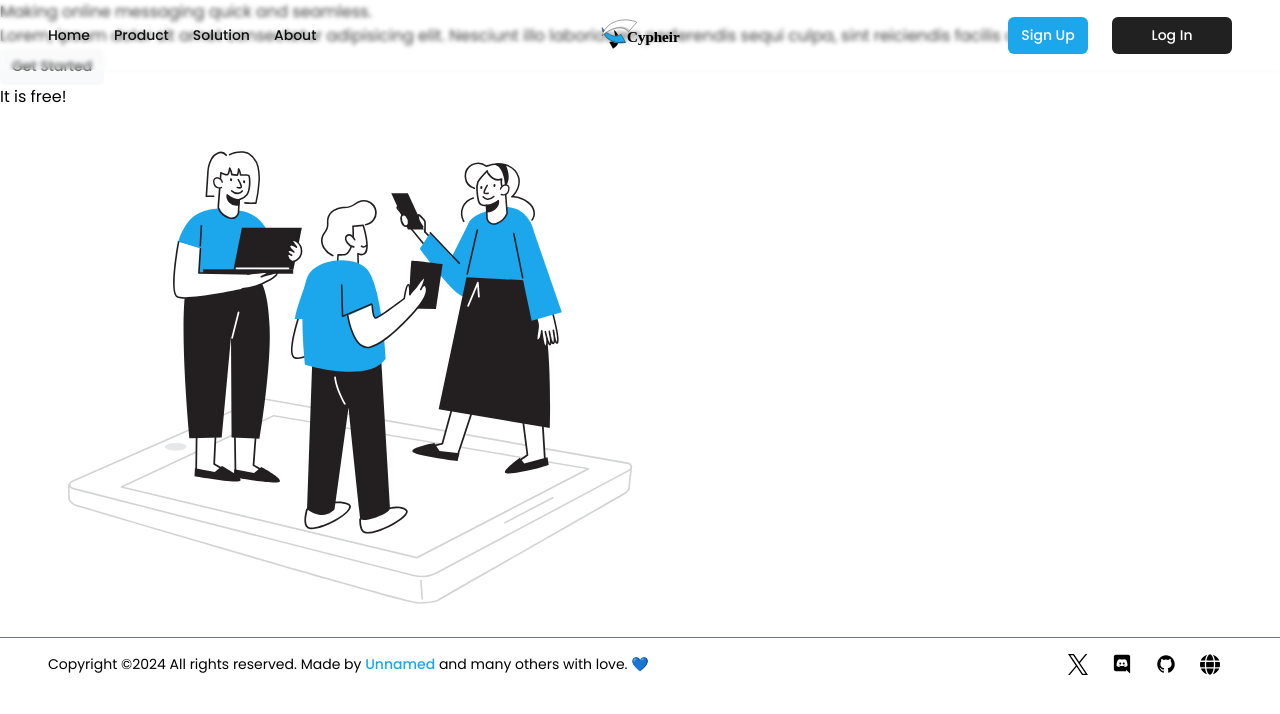
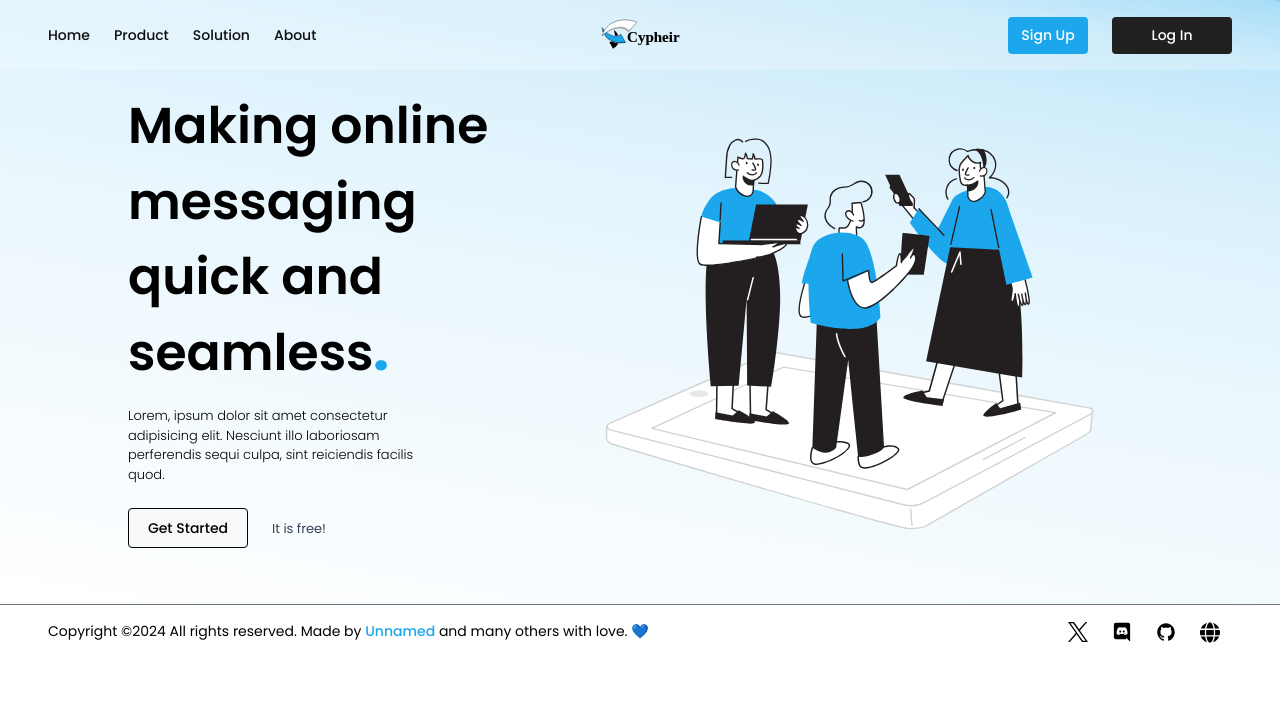
Before and after one commit to unnamed-lab/cypheir-mail-web, a Next.js app: page / in a window 1280 px wide. Shown: the top 714 px of the page. Built offline with nearby package versions, Linux system fonts and the light colour scheme.

Commit message:
fix(component): hero section tweak
re-edited the hero section, changed up some styles, and reconfigured tailwind.config.ts

```diff
--- a/src/styles/css/app.module.css
+++ /dev/null
@@ -1,3 +0,0 @@
-
-
-/*# sourceMappingURL=app.module.css.map */
--- a/src/styles/css/global.css
+++ b/src/styles/css/global.css
@@ -2,140 +2,6 @@
 @tailwind base;
 @tailwind components;
 @tailwind utilities;
-.cyp-row {
-  --cyp-gutter-x: 1.5rem;
-  --cyp-gutter-y: 0;
-  display: flex;
-  flex-wrap: wrap;
-  margin-top: calc(-1 * var(--cyp-gutter-y));
-  margin-right: calc(-0.5 * var(--cyp-gutter-x));
-  margin-left: calc(-0.5 * var(--cyp-gutter-x));
-}
-.cyp-row * {
-  width: 100%;
-  max-width: 100%;
-  margin-top: var(--cyp-gutter-y);
-}
-
-.container {
-  --cyp-gutter-x: 1.5rem;
-  --cyp-gutter-y: 0;
-  width: 100%;
-  padding: 0 calc(0.5 * var(--cyp-gutter-x));
-  margin-right: auto;
-  margin-left: auto;
-}
-
-.col {
-  max-width: 100%;
-}
-@media (min-width: 768px) {
-  .col-md {
-    flex: 1 0 0%;
-  }
-  .col-md-12 {
-    flex: 0 0 auto;
-    width: 100%;
-  }
-  .col-md-11 {
-    flex: 0 0 auto;
-    width: 91.6666666667%;
-  }
-  .col-md-10 {
-    flex: 0 0 auto;
-    width: 83.3333333333%;
-  }
-  .col-md-9 {
-    flex: 0 0 auto;
-    width: 75%;
-  }
-  .col-md-8 {
-    flex: 0 0 auto;
-    width: 66.6666666667%;
-  }
-  .col-md-7 {
-    flex: 0 0 auto;
-    width: 58.3333333333%;
-  }
-  .col-md-6 {
-    flex: 0 0 auto;
-    width: 50%;
-  }
-  .col-md-5 {
-    flex: 0 0 auto;
-    width: 41.6666666667%;
-  }
-  .col-md-4 {
-    flex: 0 0 auto;
-    width: 33.3333333333%;
-  }
-  .col-md-3 {
-    flex: 0 0 auto;
-    width: 25%;
-  }
-  .col-md-2 {
-    flex: 0 0 auto;
-    width: 16.6666666667%;
-  }
-  .col-md-1 {
-    flex: 0 0 auto;
-    width: 8.3333333333%;
-  }
-}
-@media (min-width: 992px) {
-  .col-lg {
-    flex: 1 0 0%;
-  }
-  .col-lg-12 {
-    flex: 0 0 auto;
-    width: 100%;
-  }
-  .col-lg-11 {
-    flex: 0 0 auto;
-    width: 91.6666666667%;
-  }
-  .col-lg-10 {
-    flex: 0 0 auto;
-    width: 83.3333333333%;
-  }
-  .col-lg-9 {
-    flex: 0 0 auto;
-    width: 75%;
-  }
-  .col-lg-8 {
-    flex: 0 0 auto;
-    width: 66.6666666667%;
-  }
-  .col-lg-7 {
-    flex: 0 0 auto;
-    width: 58.3333333333%;
-  }
-  .col-lg-6 {
-    flex: 0 0 auto;
-    width: 50%;
-  }
-  .col-lg-5 {
-    flex: 0 0 auto;
-    width: 41.6666666667%;
-  }
-  .col-lg-4 {
-    flex: 0 0 auto;
-    width: 33.3333333333%;
-  }
-  .col-lg-3 {
-    flex: 0 0 auto;
-    width: 25%;
-  }
-  .col-lg-2 {
-    flex: 0 0 auto;
-    width: 16.6666666667%;
-  }
-  .col-lg-1 {
-    flex: 0 0 auto;
-    width: 8.3333333333%;
-  }
-}
-
 :root {
   --heading-space: 0.15em;
   --heading-font: 1.75em;
@@ -180,7 +46,7 @@
   display: flex;
   align-items: center;
   justify-content: center;
-  border-radius: 6px;
+  border-radius: 4px;
   padding: 8px 12px;
   font-size: 14px;
   font-weight: 500;
@@ -191,7 +57,6 @@
 }
 .btn:hover {
   background-color: #dee2e6;
-  border-radius: 10px;
 }
 .btn:focus {
   outline: 1px solid #1ca7ec;
@@ -384,10 +249,14 @@
   max-width: 100dvw;
   padding: 5px 3rem;
   width: -webkit-fill-available;
-  box-shadow: 0 0.01px 10px #f8f9fa;
   background-color: rgba(255, 255, 255, 0.25);
   backdrop-filter: blur(2px);
   color: #0e0f0f;
+}
+@media (max-width: 767px) {
+  .navbar {
+    box-shadow: 0 0.01px 10px #f8f9fa;
+  }
 }
 .navbar .nav-brand {
   cursor: pointer;
@@ -434,4 +303,13 @@
   }
 }
 
+.hero_grad {
+  background-image: linear-gradient(190deg, #1ca7ec, 0.5%, #fff);
+}
+@media (max-width: 767px) {
+  .hero_grad {
+    background-image: linear-gradient(190deg, #1ca7ec, 3%, #fff);
+  }
+}
+
 /*# sourceMappingURL=global.css.map */
--- a/src/styles/scss/components/_buttons.scss
+++ b/src/styles/scss/components/_buttons.scss
@@ -6,7 +6,7 @@
   display: flex;
   align-items: center;
   justify-content: center;
-  border-radius: 6px;
+  border-radius: 4px;
   padding: 8px 12px;
   font-size: 14px;
   font-weight: 500;
@@ -17,7 +17,6 @@
 
   &:hover {
     background-color: $g-300;
-    border-radius: 10px;
   }
 
   &:focus {
--- a/src/styles/scss/components/_mixins.scss
+++ b/src/styles/scss/components/_mixins.scss
@@ -43,146 +43,3 @@
     color: $font-colour;
   }
 }
-
-.cyp-row {
-  --cyp-gutter-x: 1.5rem;
-  --cyp-gutter-y: 0;
-  display: flex;
-  flex-wrap: wrap;
-  margin-top: calc(-1 * var(--cyp-gutter-y));
-  margin-right: calc(-0.5 * var(--cyp-gutter-x));
-  margin-left: calc(-0.5 * var(--cyp-gutter-x));
-
-  * {
-    width: 100%;
-    max-width: 100%;
-    margin-top: var(--cyp-gutter-y);
-  }
-}
-
-.container {
-  --cyp-gutter-x: 1.5rem;
-  --cyp-gutter-y: 0;
-  width: 100%;
-  padding: 0 calc(0.5 * var(--cyp-gutter-x));
-  margin-right: auto;
-  margin-left: auto;
-}
-
-.col {
-  max-width: 100%;
-
-  @media (min-width: 768px) {
-    &-md {
-      flex: 1 0 0%;
-
-      &-12 {
-        flex: 0 0 auto;
-        width: calc((12 / 12) * 100%);
-      }
-      &-11 {
-        flex: 0 0 auto;
-        width: calc((11 / 12) * 100%);
-      }
-      &-10 {
-        flex: 0 0 auto;
-        width: calc((10 / 12) * 100%);
-      }
-      &-9 {
-        flex: 0 0 auto;
-        width: calc((9 / 12) * 100%);
-      }
-      &-8 {
-        flex: 0 0 auto;
-        width: calc((8 / 12) * 100%);
-      }
-      &-7 {
-        flex: 0 0 auto;
-        width: calc((7 / 12) * 100%);
-      }
-      &-6 {
-        flex: 0 0 auto;
-        width: calc((6 / 12) * 100%);
-      }
-      &-5 {
-        flex: 0 0 auto;
-        width: calc((5 / 12) * 100%);
-      }
-      &-4 {
-        flex: 0 0 auto;
-        width: calc((4 / 12) * 100%);
-      }
-      &-3 {
-        flex: 0 0 auto;
-        width: calc((3 / 12) * 100%);
-      }
-      &-2 {
-        flex: 0 0 auto;
-        width: calc((2 / 12) * 100%);
-      }
-      &-1 {
-        flex: 0 0 auto;
-        width: calc((1 / 12) * 100%);
-      }
-    }
-  }
-
-  @media (min-width: 992px) {
-    &-lg {
-      flex: 1 0 0%;
-
-      &-12 {
-        flex: 0 0 auto;
-        width: calc((12 / 12) * 100%);
-      }
-      &-11 {
-        flex: 0 0 auto;
-        width: calc((11 / 12) * 100%);
-      }
-      &-10 {
-        flex: 0 0 auto;
-        width: calc((10 / 12) * 100%);
-      }
-      &-9 {
-        flex: 0 0 auto;
-        width: calc((9 / 12) * 100%);
-      }
-      &-8 {
-        flex: 0 0 auto;
-        width: calc((8 / 12) * 100%);
-      }
-      &-7 {
-        flex: 0 0 auto;
-        width: calc((7 / 12) * 100%);
-      }
-      &-6 {
-        flex: 0 0 auto;
-        width: calc((6 / 12) * 100%);
-      }
-      &-5 {
-        flex: 0 0 auto;
-        width: calc((5 / 12) * 100%);
-      }
-      &-4 {
-        flex: 0 0 auto;
-        width: calc((4 / 12) * 100%);
-      }
-      &-3 {
-        flex: 0 0 auto;
-        width: calc((3 / 12) * 100%);
-      }
-      &-2 {
-        flex: 0 0 auto;
-        width: calc((2 / 12) * 100%);
-      }
-      &-1 {
-        flex: 0 0 auto;
-        width: calc((1 / 12) * 100%);
-      }
-    }
-  }
-}
-
-
-// @media (prefers-color-scheme: dark) {
-// }
--- a/src/styles/scss/global.scss
+++ b/src/styles/scss/global.scss
@@ -11,3 +11,7 @@
 @use "./layouts/error";
 @use "./layouts/footer";
 @use "./layouts/navbar";
+
+// Section
+
+@use "./sections/home";
--- a/src/styles/scss/layouts/_navbar.scss
+++ b/src/styles/scss/layouts/_navbar.scss
@@ -12,10 +12,13 @@
   max-width: 100dvw;
   padding: 5px 3rem;
   width: -webkit-fill-available;
-  box-shadow: 0 0.01px 10px $g-100;
   background-color: rgba($color: $bg-color, $alpha: 0.25);
   backdrop-filter: blur(2px);
   color: $font-colour;
+
+  @include responsive(mobile) {
+    box-shadow: 0 0.01px 10px $g-100;
+  }
 
   .nav-brand {
     cursor: pointer;
@@ -63,6 +66,5 @@
     @include responsive(mobile) {
       display: none;
     }
-
   }
 }
--- /dev/null
+++ b/src/styles/scss/sections/_home.scss
@@ -0,0 +1,10 @@
+@use "../custom" as *;
+@use "../components/mixins" as *;
+
+.hero_grad {
+  background-image: linear-gradient(190deg, $cypheir-main, .5%, $white);
+
+  @include responsive(mobile) {
+    background-image: linear-gradient(190deg, $cypheir-main, 3%, $white);
+  }
+}
--- a/src/page/home/Hero.tsx
+++ b/src/views/home/Hero.tsx
@@ -7,10 +7,13 @@ import users from "@/assets/img/using-devices.svg";
 
 export default function Hero() {
   return (
-    <section className="block sm:flex pt-[3rem] md:pt-[2rem] px-[8vw] sm:max-md:px-[5vw] lg:px-[10vw] gap-[1rem]">
+    <section className="block sm:flex pt-[3rem] pb-[2rem] md:pt-[3.5rem] px-[8vw] sm:max-md:px-[5vw] lg:px-[10vw] gap-[1rem] hero_grad">
       <div className="w-[100%] sm:w-[40dvw] mt-[2rem] gap-[3rem]">
         <h1 className="font-[600] md:text-[3.15rem] text-[2.5rem] mb-4 pointer-events-none">
-          Making online messaging quick and seamless.
+          Making online messaging quick and seamless
+          <span className="text-[#1ca7ec] font-extrabold">
+            .
+          </span>
         </h1>
         <h2 className="font-[300] text-[13px] w-[100%] sm:w-[80%] mb-6 pointer-events-none">
           Lorem, ipsum dolor sit amet consectetur adipisicing elit. Nesciunt
@@ -20,6 +23,7 @@ export default function Hero() {
           <Link href={"/"}>
             <Button
               className={`relative w-[140px] md:w-[120px] h-[40px] border border-black !rounded-[4px] hover:text-white hover:bg-black hover:before:block hover:after:block
+
                 before:hidden before:content-[' '] before:absolute before:top-[-6px] before:left-[-6px] before:w-[120px] before:h-[40px] before:border-t before:border-s before:rounded-[2px] before:border-t-[#1ca7ec] before:border-s-[#1ca7ec]
 
                  after:hidden after:content-[' '] after:absolute after:bottom-[-6px] after:right-[-6px] after:w-[120px] after:h-[40px] after:border-b after:border-e after:rounded-[2px] after:border-b-[#88d6fd] after:border-e-[#88d6fd]
--- a/tailwind.config.ts
+++ b/tailwind.config.ts
@@ -3,12 +3,13 @@ import type { Config } from "tailwindcss";
 const config: Config = {
   content: [
     "./src/pages/**/*.{js,ts,jsx,tsx,mdx}",
+    "./src/views/**/*.{js,ts,jsx,tsx,mdx}",
     "./src/components/**/*.{js,ts,jsx,tsx,mdx}",
     "./src/app/**/*.{js,ts,jsx,tsx,mdx}",
   ],
   colors: {
-    "primary": "#1ca7ec",
-    "secondary": "#88d6fd",
+    primary: "#1ca7ec",
+    secondary: "#88d6fd",
   },
   plugins: [],
 };
```
Also changed, not shown: src/app/page.tsx (+2 -11 lines), src/styles/scss/app.module.scss (deleted), src/views/home/index.ts (renamed from src/page/home/index.ts), 2 other files (tests, documents, lock files or other folders).
